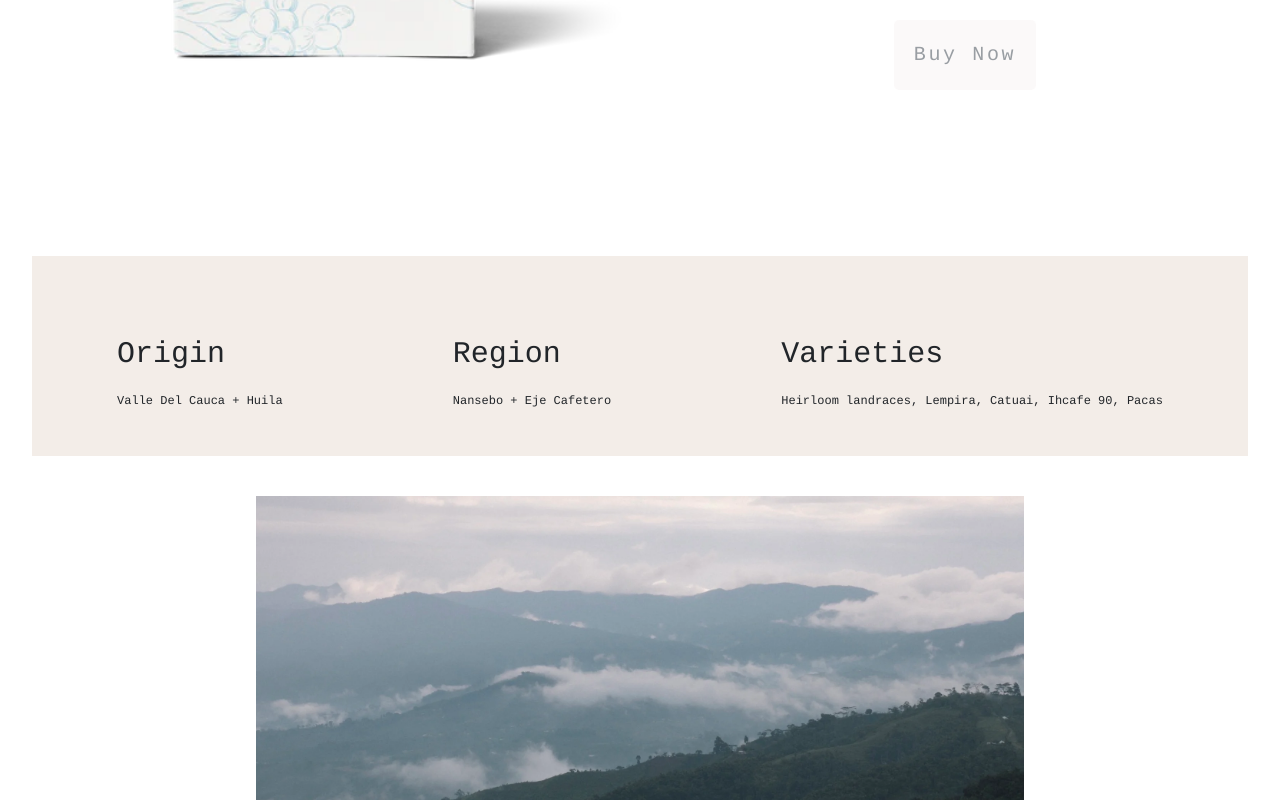
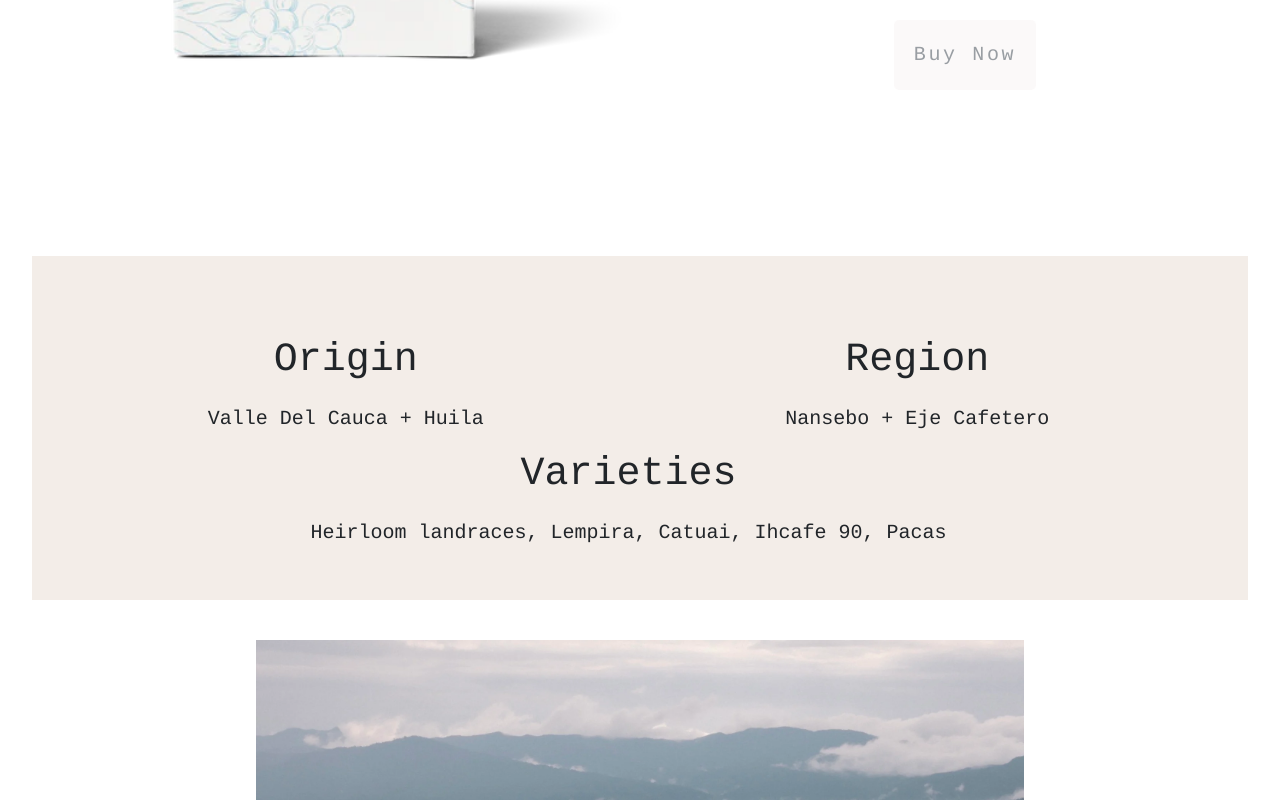
Before and after one commit to SamuelReyes17/cafe-galicia-proyectocoder, a website: page pages/bestsellers.html in a window 1280 px wide. Shown: the part 642-1442 px from the top of the page. Drawn offline with nearby package versions, Linux system fonts and the light colour scheme.

Commit message:
fix de px

```diff
--- a/scss/base/_media.scss
+++ b/scss/base/_media.scss
@@ -184,7 +184,6 @@
 /*Best Sellers*/
 @media screen and (max-width:1600px) {
    .bestsellers-2 {
-    height: 200px;
     width: 80%;
     margin: auto;
     margin-bottom: 40px;
@@ -195,12 +194,10 @@
         justify-content: space-around;
         div {
             h5 {
-                font-size: 35px;
                 font-weight: 500;
             }
             p {
                 margin-top: 20px;
-                font-size: 20px;
             }
         }
     }
@@ -213,16 +210,6 @@
 @media screen and (max-width: 1400px) {
     .bestsellers-2 {
         width: 95%;
-        >div {
-            div {
-                h5 {
-                    font-size: 30px;
-                }
-                p {
-                    font-size: 12px;
-                }
-            }
-        }
     }
 }
 }
@@ -298,7 +285,7 @@
         }
     }
     .bestsellers-2 {
-        height: fit-content;
+
         width: 100%;
         >div {
             padding-top: 31px;
@@ -380,7 +367,6 @@
 }
 @media screen and (max-width:505px) {
     .bestsellers-2 {
-        //height: 70vh;
         width: 100%;
 
     }
@@ -436,14 +422,12 @@
 }
 @media screen and (max-width:400px) {
     .bestsellers-2 {
-        //height: 80vh;
         width: 100%;
 
     }
 }
 @media screen and (max-width:360px) {
     .bestsellers-2 {
-        //height: 55vh;
         div {
             .cofee-details {
                 h5 {
--- a/scss/components/_bestsellers.scss
+++ b/scss/components/_bestsellers.scss
@@ -51,23 +51,25 @@
 
 .bestsellers-2 {
     background-color: $color-bestSellers;
-    height: 200px;
-    width: 80%;
+    width: 85%;
     margin: auto;
     margin-bottom: 40px;
     align-items: center;
     > div {
-        padding-top: 80px;
+        padding: 3%;
         display: flex;
+        flex-wrap: wrap;
         justify-content: space-around;
         div {
+            text-align: center;
+            margin-right: 2%;
             h5 {
-                font-size: 40px;
+                font-size: 2.5rem;
                 font-weight: 500;
             }
             p {
                 margin-top: 20px;
-                font-size: 20px;
+                font-size: 1.25rem;
             }
         }
     }
```
Also changed, not shown: css/estilos.css.
